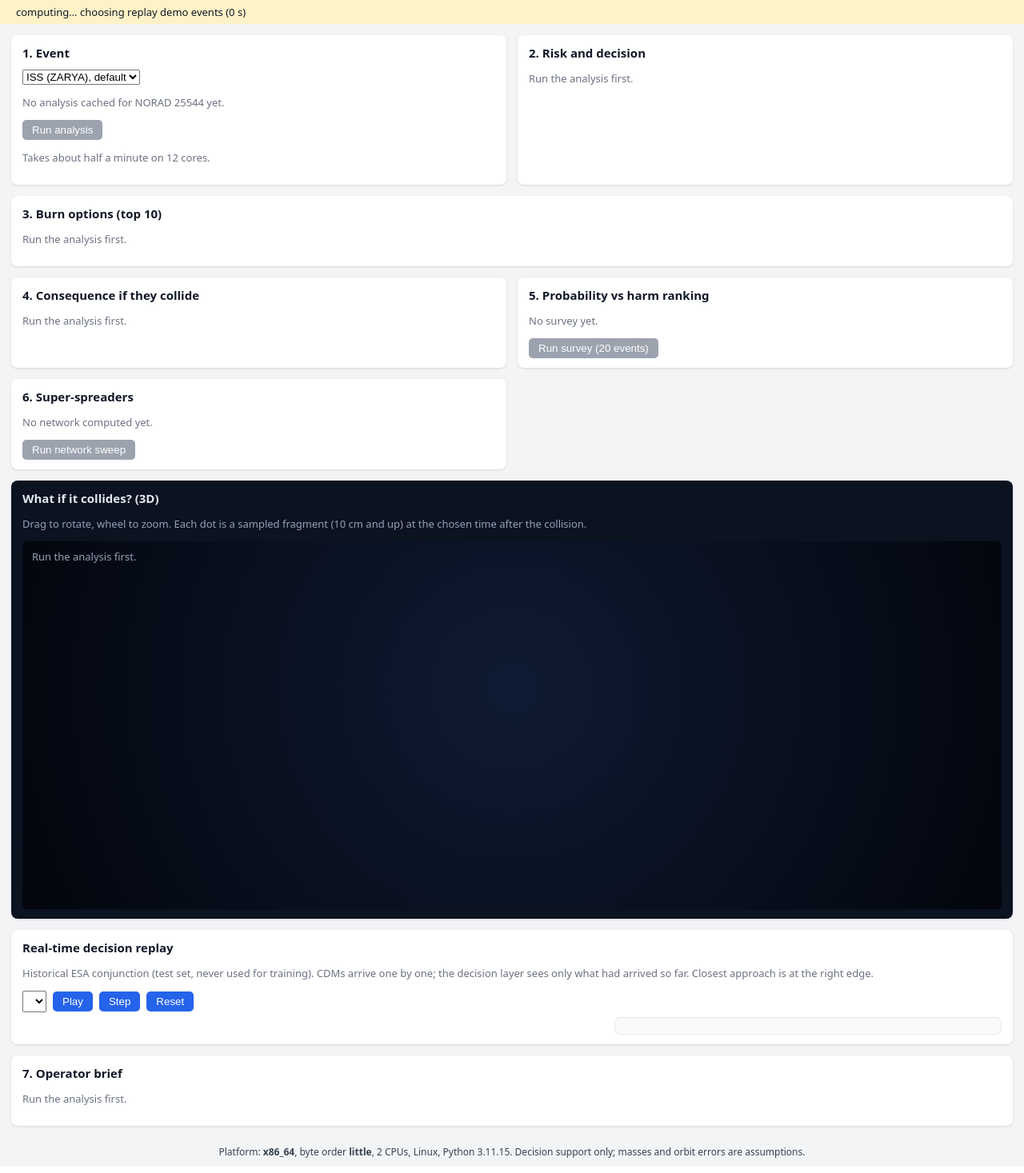
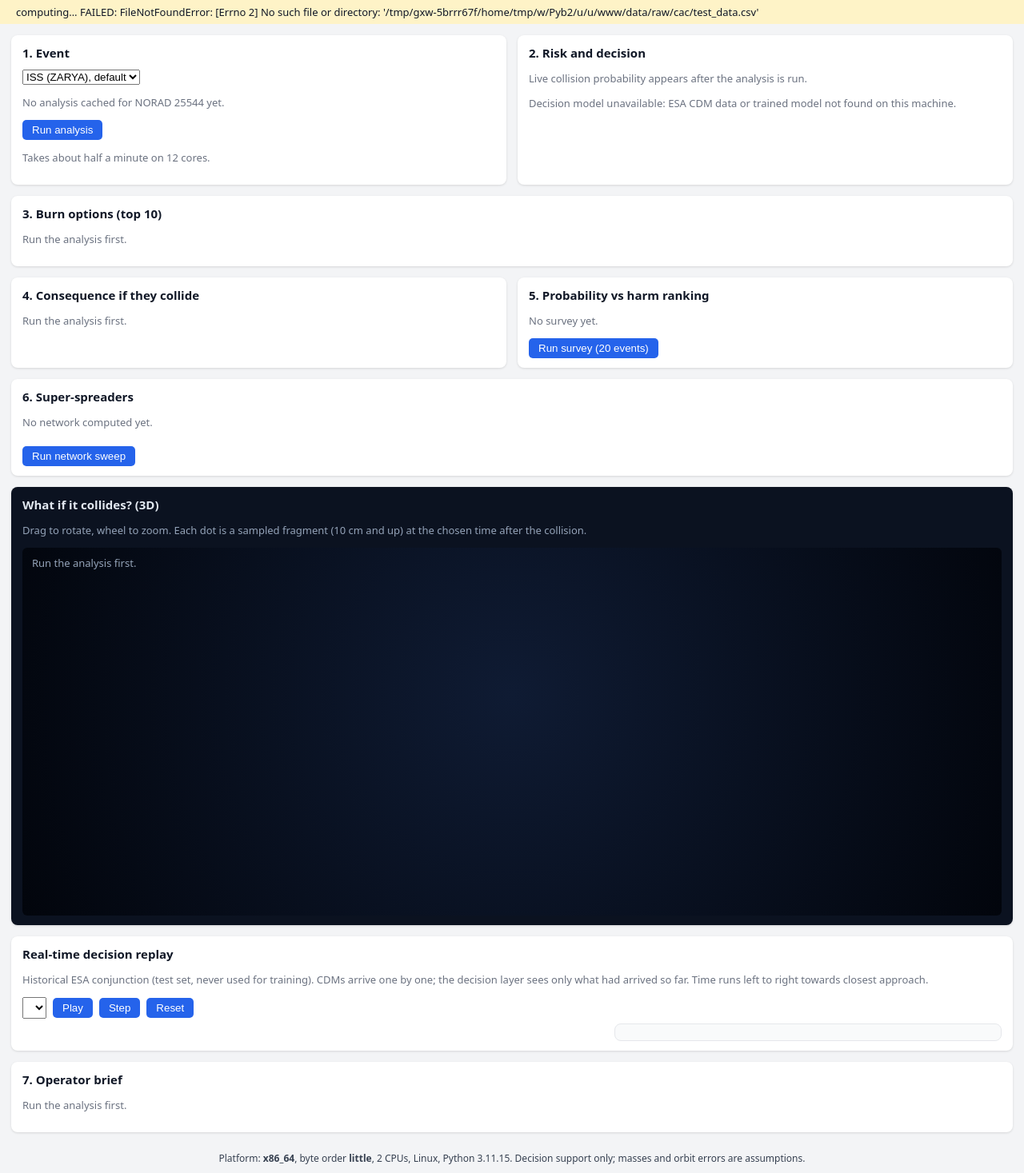
Before and after one commit to ryash072007/Datathon2-OrbitGuard, a Flask app: page / in a window 1280 px wide. Shown: the part 71-1538 px from the top of the page at 80% size. Run offline with Flask 3, Linux system fonts and the light colour scheme; lists and menus that the app fills with data are empty; parts of the project's set-up code (start-up, migrations or seed data) failed here and were passed over.

Commit message:
dashboard polish

```diff
--- a/src/app/app.py
+++ b/src/app/app.py
@@ -15,10 +15,10 @@ import pandas as pd
 from flask import Flask, Response, abort, jsonify, render_template, request
 
 from src.brief.brief import make_brief_from_facts
-from src.brief.facts import collect_facts, latest_file, load_cached_facts, save_facts
+from src.brief.facts import collect_facts, decision_facts, latest_file, load_cached_facts, save_facts
 from src.screen.catalog import data_dir
 
-from .charts import bar_chart, globe_svg, network_svg, slope_chart
+from .charts import bar_chart, globe_svg, markdown_html, network_svg, slope_chart
 from .jobs import Jobs
 
 ISS_NORAD = 25544
@@ -90,6 +90,23 @@ def compute_replay(event_id: int) -> dict:
     return d
 
 
+DEFAULT_DECISION_EVENT = 276  # ESA test event that escalates MONITOR -> ACT in the replay demo
+
+
+def default_decision() -> dict | None:
+    """Decision layer on a default historical ESA event, cached; None if the CDM data or model is missing."""
+    p = out_dir() / f"decision_{DEFAULT_DECISION_EVENT}.json"
+    cached = _read_json(p)
+    if cached is not None:
+        return cached
+    try:
+        d = decision_facts(DEFAULT_DECISION_EVENT)
+    except (FileNotFoundError, ValueError, KeyError):
+        return None
+    _write_json(p, d)
+    return d
+
+
 def create_app() -> Flask:
     app = Flask(__name__)
     jobs = Jobs()
@@ -145,7 +162,8 @@ def create_app() -> Flask:
         return render_template(
             "index.html", events=events, norad=norad, facts=facts, brief=brief, platform=platform_info(),
             burns=((facts or {}).get("burns") or {}).get("top", []),
-            decision=((facts or {}).get("risk") or {}).get("decision"),
+            decision=((facts or {}).get("risk") or {}).get("decision") or default_decision(),
+            brief_html=markdown_html(brief["text"]) if brief else "",
             bars=bar_chart(cons.get("exposed_by_constellation") or {}) if cons else "",
             slope=slope_chart(survey, selected=norad), n_survey=len(survey),
             net=net, net_top=(net or {}).get("nodes", [])[:15],
--- a/src/app/templates/index.html
+++ b/src/app/templates/index.html
@@ -8,8 +8,9 @@
  body{font-family:system-ui,Segoe UI,Arial,sans-serif;margin:0;background:#f3f4f6;color:#111827}
  header{background:#0f172a;color:#fff;padding:12px 20px}
  header h1{margin:0;font-size:20px} header p{margin:2px 0 0;font-size:13px;color:#cbd5e1}
- main{display:grid;grid-template-columns:repeat(auto-fit,minmax(420px,1fr));gap:14px;padding:14px;max-width:1500px;margin:auto}
- section{background:#fff;border-radius:8px;padding:12px 14px;box-shadow:0 1px 3px rgba(0,0,0,.12)}
+ main{display:grid;grid-template-columns:repeat(2,minmax(0,1fr));gap:14px;padding:14px;max-width:1500px;margin:auto;box-sizing:border-box}
+ @media(max-width:900px){main{grid-template-columns:minmax(0,1fr)}}
+ section{min-width:0;overflow:hidden;background:#fff;border-radius:8px;padding:12px 14px;box-shadow:0 1px 3px rgba(0,0,0,.12)}
  section.wide{grid-column:1/-1}
  h2{font-size:15px;margin:0 0 8px} table{border-collapse:collapse;width:100%;font-size:13px}
  th,td{padding:3px 6px;border-bottom:1px solid #e5e7eb;text-align:left} th{background:#f9fafb}
@@ -31,10 +32,19 @@
  .ctl{margin:6px 0} .ctl button{margin-right:6px;background:#1e293b;color:#e2e8f0;border:1px solid #334155}
  .ctl button.on{background:#2563eb;border-color:#2563eb} .ctl label{margin-left:10px;font-size:13px}
  .ctl2{display:flex;gap:8px;align-items:center;flex-wrap:wrap;margin:6px 0} .ctl2 select{padding:4px}
- .rp-grid{display:grid;grid-template-columns:minmax(300px,3fr) minmax(260px,2fr);gap:14px;align-items:start}
+ .rp-grid{display:grid;grid-template-columns:minmax(0,3fr) minmax(0,2fr);gap:14px;align-items:start}
  .card{border:1px solid #e5e7eb;border-radius:8px;padding:10px 12px;font-size:13px;background:#f9fafb}
  .card .big{font-size:20px;font-weight:700} .card ul{margin:6px 0 0 16px;padding:0}
  .card.final{border-color:#111827;background:#f3f4f6}
+ .badge.xl{font-size:22px;font-weight:700;padding:6px 18px;border-radius:8px;letter-spacing:1px}
+ .kv{display:grid;grid-template-columns:repeat(3,1fr);gap:8px;margin:10px 0}
+ .kv div{background:#f9fafb;border:1px solid #e5e7eb;border-radius:6px;padding:6px 8px;font-size:12px;color:#6b7280}
+ .kv b{display:block;font-size:17px;color:#111827}
+ .net-grid{display:grid;grid-template-columns:minmax(0,2fr) minmax(0,3fr);gap:14px;align-items:start}
+ .brief-body h2{font-size:15px;margin:12px 0 4px;color:#0f172a;border-bottom:1px solid #e5e7eb;padding-bottom:2px}
+ .brief-body h2:first-child{margin-top:0}
+ .brief-body p,.brief-body li{font-size:14px;line-height:1.5;margin:4px 0}
+ .brief-body ul,.brief-body ol{margin:4px 0 4px 20px;padding:0}
  .tag{font-size:11px;padding:1px 5px;border-radius:4px;background:#e5e7eb;margin-left:3px}
 </style>
 </head>
@@ -67,16 +77,21 @@
 
 <section id="risk">
  <h2>2. Risk and decision</h2>
- {% if facts %}
-  <p>Live collision probability (public TLEs, assumed error): <b>{{ '%.1e'|format(facts.risk.live_pc) }}</b></p>
-  {% if decision and decision.action %}
-   <p>Decision layer on a <span class="tag">historical CDM example</span> (ESA event {{ decision.cdm_event_id }};
-   live TLE events have no CDMs):</p>
-   <p><span class="badge {{ decision.action|lower }}">{{ decision.action }}</span>
-   predicted log10 Pc {{ '%.2f'|format(decision.predicted_risk_log10_pc) }}, P(high) {{ '%.2f'|format(decision.p_high) }}</p>
-   <ul>{% for r in decision.reasons %}<li class="muted">{{ r }}</li>{% endfor %}</ul>
-  {% else %}<p class="muted">No historical decision example in this analysis.</p>{% endif %}
- {% else %}<p class="muted">Run the analysis first.</p>{% endif %}
+ {% if facts %}<p>Live collision probability (public TLEs, assumed error): <b>{{ '%.1e'|format(facts.risk.live_pc) }}</b></p>
+ {% else %}<p class="muted">Live collision probability appears after the analysis is run.</p>{% endif %}
+ {% if decision and decision.action %}
+  <p class="muted" style="margin:8px 0 6px"><span class="tag">Historical ESA warning example (live TLE events have no CDMs)</span>
+  event {{ decision.cdm_event_id }}</p>
+  <div><span class="badge xl {{ decision.action|lower }}">{{ decision.action }}</span>
+   <span class="muted">&nbsp;recommended action (Act / Wait / Monitor)</span></div>
+  <div class="kv">
+   <div>P(high risk)<b>{{ '%.0f'|format(100 * decision.p_high) }}%</b></div>
+   <div>Latest CDM log10 Pc<b>{{ '%.2f'|format(decision.latest_risk_log10_pc) }}</b></div>
+   <div>Predicted log10 Pc<b>{{ '%.2f'|format(decision.predicted_risk_log10_pc) }}</b></div>
+  </div>
+  <p class="muted" style="margin:0 0 4px">80% interval: {{ '%.1f'|format(decision.interval_log10_pc[0]) }} to {{ '%.1f'|format(decision.interval_log10_pc[1]) }} (log10 Pc). Reasons:</p>
+  <ul style="margin:0 0 0 18px;padding:0">{% for r in decision.reasons %}<li class="muted">{{ r }}</li>{% endfor %}</ul>
+ {% else %}<p class="muted">Decision model unavailable: ESA CDM data or trained model not found on this machine.</p>{% endif %}
 </section>
 
 <section id="burns" class="wide">
@@ -119,17 +134,19 @@
  <button class="run" data-url="/api/run/survey">Run survey (20 events)</button>
 </section>
 
-<section id="network">
+<section id="network" class="wide">
  <h2>6. Super-spreaders</h2>
  {% if net %}
   <p class="muted">{{ net.summary.n_objects }} objects, {{ net.summary.n_edges }} close-approach pairs within {{ net.params.r_km }} km over
   {{ net.params.hours }} h; {{ net.summary.n_components }} components (largest {{ net.summary.largest_component }}).
-  Sweep {{ '%.1f'|format(net.timings.sweep_wall_s) }} s on {{ net.timings.workers|int }} workers.</p>
+  Sweep {{ '%.1f'|format(net.timings.sweep_wall_s) }} s on {{ net.timings.workers|int }} workers. Plot: top 60 by score, lines = close approaches.</p>
+  <div class="net-grid">
   <table><tr><th>#</th><th>Name</th><th>Type</th><th>Degree</th><th>Score</th></tr>
   {% for n in net_top %}<tr><td>{{ n.rank }}</td><td>{{ n.name }}</td><td>{{ n.type }}</td><td>{{ n.degree }}</td><td>{{ '%.3f'|format(n.score) }}</td></tr>{% endfor %}</table>
-  {{ net_svg|safe }}
+  <div>{{ net_svg|safe }}</div>
+  </div>
  {% else %}<p class="muted">No network computed yet.</p>{% endif %}
- <button class="run" data-url="/api/run/network">{{ 'Re-run network sweep' if net else 'Run network sweep' }}</button>
+ <button class="run" data-url="/api/run/network" style="margin-top:8px">{{ 'Re-run network sweep' if net else 'Run network sweep' }}</button>
 </section>
 
 <section id="globe" class="wide dark">
@@ -152,7 +169,7 @@
 <section id="replay" class="wide">
  <h2>Real-time decision replay</h2>
  <p class="muted">Historical ESA conjunction (test set, never used for training). CDMs arrive one by one; the decision layer
- sees only what had arrived so far. Closest approach is at the right edge.</p>
+ sees only what had arrived so far. Time runs left to right towards closest approach.</p>
  <div class="ctl2">
   <select id="rp-event"></select>
   <button id="rp-play">Play</button><button id="rp-step">Step</button><button id="rp-reset">Reset</button>
@@ -166,7 +183,7 @@
   {% if brief %}<span class="badge">{{ brief.backend_used }}</span>
   <span class="badge {{ 'good' if brief.grounded else 'bad' }}">{{ 'grounded' if brief.grounded else 'NOT grounded' }}</span>{% endif %}</h2>
  {% if brief %}
-  <pre class="brief">{{ brief.text }}</pre>
+  <div class="brief-body">{{ brief_html|safe }}</div>
   {% if brief.issues %}<p class="muted">Guard notes: {{ brief.issues|join('; ') }}</p>{% endif %}
  {% else %}<p class="muted">{{ 'Run the analysis first.' if not facts else 'Brief not generated yet.' }}</p>{% endif %}
  {% if facts %}<button id="regen">Generate brief ({{ llm_backend }})</button>{% endif %}
@@ -334,42 +351,54 @@ async function getJsonWhenReady(url, tries = 90) {
   const sel = document.getElementById('rp-event'), chart = document.getElementById('rp-chart'), card = document.getElementById('rp-card');
   const COL = {MONITOR: '#2563eb', WAIT: '#d97706', ACT: '#dc2626'};
   let steps = [], fin = null, idx = 0, timer = null;
-  const ymin = -12, ymax = -3;
+  const ymin = -14, ymax = -3, YB = -15.2;          // YB = bottom of the "approximately zero" band
+  const fmt = r => r <= ymin ? '≤ −14 (≈ 0)' : r.toFixed(2);
   function draw() {
     if (!steps.length) return;
-    const W = 560, H = 270, L = 44, Rr = 14, T = 14, B = 66, pw = W - L - Rr, ph = H - T - B;
-    const t0 = steps[0].time_to_tca_days;
-    const X = t => L + pw * (t0 - t) / Math.max(t0, 1e-6);          // right edge = closest approach (t = 0)
-    const Y = r => T + ph * (ymax - Math.max(ymin, Math.min(ymax, r))) / (ymax - ymin);
+    const W = 760, H = 360, L = 52, Rr = 20, T = 14, B = 92, pw = W - L - Rr, ph = H - T - B;
+    const t0 = Math.ceil(steps[0].time_to_tca_days);
+    const X = t => L + pw * (t0 - t) / t0;                           // right edge = closest approach (t = 0)
+    const Y = r => r <= ymin ? T + ph * (ymax - (ymin - 0.6)) / (ymax - YB) : T + ph * (ymax - r) / (ymax - YB);
+    const clamped = r => r <= ymin;
+    const COLR = i => COL[steps[i].action];
     let s = '<svg viewBox="0 0 ' + W + ' ' + H + '" width="100%" role="img" aria-label="risk over time">';
-    for (let v = -12; v <= -3; v += 3) s += '<line x1="' + L + '" x2="' + (W - Rr) + '" y1="' + Y(v) + '" y2="' + Y(v) + '" stroke="#e5e7eb"/><text x="' + (L - 4) + '" y="' + (Y(v) + 4) + '" font-size="10" text-anchor="end">' + v + '</text>';
-    s += '<text x="12" y="' + (T + ph / 2) + '" font-size="10" transform="rotate(-90 12 ' + (T + ph / 2) + ')" text-anchor="middle">log10 Pc (latest CDM)</text>';
+    s += '<rect x="' + L + '" y="' + Y(ymin) + '" width="' + pw + '" height="' + (T + ph - Y(ymin)) + '" fill="#f3f4f6"/>';
+    s += '<text x="' + (W - Rr - 6) + '" y="' + (T + ph - 5) + '" text-anchor="end" font-size="10" fill="#6b7280">≤ −14 (≈ zero): hollow markers are clamped to this band</text>';
+    for (let v = -4; v >= ymin; v -= 2) s += '<line x1="' + L + '" x2="' + (W - Rr) + '" y1="' + Y(v) + '" y2="' + Y(v) + '" stroke="#e5e7eb"/><text x="' + (L - 5) + '" y="' + (Y(v) + 4) + '" font-size="10" text-anchor="end">' + v + '</text>';
+    s += '<rect x="' + L + '" y="' + T + '" width="' + pw + '" height="' + ph + '" fill="none" stroke="#9ca3af"/>';
+    s += '<text x="12" y="' + (T + ph / 2) + '" font-size="11" transform="rotate(-90 12 ' + (T + ph / 2) + ')" text-anchor="middle">log10 Pc (latest CDM)</text>';
+    const dstep = t0 > 8 ? 2 : 1;
+    for (let d = t0; d >= 0; d -= dstep) s += '<line x1="' + X(d) + '" x2="' + X(d) + '" y1="' + T + '" y2="' + (T + ph) + '" stroke="#f1f5f9"/><text x="' + X(d) + '" y="' + (T + ph + 14) + '" font-size="10" text-anchor="middle">' + (d === 0 ? 'TCA' : d + ' d') + '</text>';
+    s += '<text x="' + (L + pw / 2) + '" y="' + (T + ph + 28) + '" font-size="11" text-anchor="middle">time to closest approach (days, decreasing to the right)</text>';
     s += '<line x1="' + L + '" x2="' + (W - Rr) + '" y1="' + Y(-6) + '" y2="' + Y(-6) + '" stroke="#dc2626" stroke-dasharray="5 4"/><text x="' + (L + 4) + '" y="' + (Y(-6) - 4) + '" font-size="10" fill="#dc2626">-6 threshold</text>';
-    const by = T + ph + 22;
-    for (let i = 0; i <= idx; i++) {
+    const by = T + ph + 38;
+    for (let i = 0; i < steps.length; i++) {
       const xa = X(steps[i].time_to_tca_days), xb = i < steps.length - 1 ? X(steps[i + 1].time_to_tca_days) : W - Rr;
-      const xe = i < idx ? xb : xa + 6;
-      s += '<rect x="' + xa + '" y="' + by + '" width="' + Math.max(xe - xa, 3) + '" height="16" fill="' + COL[steps[i].action] + '" opacity="0.9"><title>' + steps[i].action + '</title></rect>';
+      s += '<rect x="' + xa + '" y="' + by + '" width="' + Math.max(xb - xa, 3) + '" height="14" fill="' + COLR(i) + '" opacity="' + (i <= idx ? 0.9 : 0.18) + '"><title>' + steps[i].action + '</title></rect>';
     }
-    s += '<text x="' + L + '" y="' + (by + 30) + '" font-size="10" fill="#374151">decision band: MONITOR (blue) / WAIT (amber) / ACT (red) per CDM</text>';
-    s += '<text x="' + L + '" y="' + (H - 4) + '" font-size="10">' + t0.toFixed(1) + ' d before closest approach</text><text x="' + (W - Rr) + '" y="' + (H - 4) + '" font-size="10" text-anchor="end">closest approach</text>';
-    let path = '';
-    for (let i = 0; i <= idx; i++) path += (i ? 'L' : 'M') + X(steps[i].time_to_tca_days).toFixed(1) + ',' + Y(steps[i].latest_risk).toFixed(1);
-    s += '<path d="' + path + '" fill="none" stroke="#111827" stroke-width="1.6"/>';
-    for (let i = 0; i <= idx; i++) s += '<circle cx="' + X(steps[i].time_to_tca_days) + '" cy="' + Y(steps[i].latest_risk) + '" r="' + (i === idx ? 5 : 3) + '" fill="' + COL[steps[i].action] + '" stroke="#fff"/>';
-    const done = idx === steps.length - 1;
-    if (fin && done) {
-      const fx = W - Rr - 8, fy = Y(fin.true_final_risk);
-      s += '<path d="M' + fx + ',' + (fy - 8) + 'L' + (fx + 7) + ',' + fy + 'L' + fx + ',' + (fy + 8) + 'L' + (fx - 7) + ',' + fy + 'Z" fill="' + (fin.true_high ? '#dc2626' : '#16a34a') + '" stroke="#111827" stroke-width="1.5"><title>actual final risk ' + fin.true_final_risk.toFixed(2) + '</title></path>';
-      s += '<text x="' + (fx - 10) + '" y="' + (fy - 10) + '" font-size="10" text-anchor="end" font-weight="bold">what actually happened: ' + (fin.true_final_risk < ymin ? '< ' + ymin : fin.true_final_risk.toFixed(2)) + '</text>';
+    s += '<text x="' + L + '" y="' + (by + 28) + '" font-size="10" fill="#374151">decision band per CDM: MONITOR (blue) / WAIT (amber) / ACT (red); faint = not yet arrived</text>';
+    const P = n => { let p = ''; for (let i = 0; i <= n; i++) p += (i ? 'L' : 'M') + X(steps[i].time_to_tca_days).toFixed(1) + ',' + Y(steps[i].latest_risk).toFixed(1); return p; };
+    s += '<path d="' + P(steps.length - 1) + '" fill="none" stroke="#111827" stroke-width="1.4" opacity="0.18"/>';
+    s += '<path d="' + P(idx) + '" fill="none" stroke="#111827" stroke-width="1.8"/>';
+    const mk = (i, r, on) => {
+      const c = COLR(i), x = X(steps[i].time_to_tca_days), y = Y(steps[i].latest_risk), hol = clamped(steps[i].latest_risk);
+      return '<circle cx="' + x + '" cy="' + y + '" r="' + r + '" fill="' + (hol ? '#fff' : c) + '" stroke="' + (hol ? c : '#fff') + '" stroke-width="' + (hol ? 2 : 1) + '" opacity="' + (on ? 1 : 0.28) + '"><title>' + steps[i].time_to_tca_days.toFixed(1) + ' d: ' + fmt(steps[i].latest_risk) + '</title></circle>';
+    };
+    for (let i = 0; i < steps.length; i++) if (i > idx) s += mk(i, 3.5, false);
+    for (let i = 0; i <= idx; i++) s += mk(i, i === idx ? 6 : 4, true);
+    if (fin) {
+      const fx = X(0) - 9, fy = Y(fin.true_final_risk), col = fin.true_high ? '#dc2626' : '#16a34a', hol = clamped(fin.true_final_risk);
+      s += '<path d="M' + fx + ',' + (fy - 9) + 'L' + (fx + 8) + ',' + fy + 'L' + fx + ',' + (fy + 9) + 'L' + (fx - 8) + ',' + fy + 'Z" fill="' + (hol ? '#fff' : col) + '" stroke="#111827" stroke-width="1.8"><title>actual final risk ' + fmt(fin.true_final_risk) + '</title></path>';
+      s += '<text x="' + (fx - 13) + '" y="' + (fy + (fy < T + 30 ? 16 : -10)) + '" font-size="11" text-anchor="end" font-weight="bold">what actually happened: ' + fmt(fin.true_final_risk) + '</text>';
     }
     chart.innerHTML = s + '</svg>';
-    const d = steps[idx];
-    let h = '<div><span class="badge" style="background:' + COL[d.action] + '">' + d.action + '</span> <span class="big">' + d.time_to_tca_days.toFixed(1) + ' d to closest approach</span></div>' +
-      '<p style="margin:6px 0">CDM ' + d.n_cdms + ' of ' + steps.length + '. Latest risk <b>' + d.latest_risk.toFixed(2) + '</b>, predicted <b>' + d.predicted_risk.toFixed(2) + '</b> (80% interval ' + d.interval[0].toFixed(1) + ' to ' + d.interval[1].toFixed(1) + '), P(high) <b>' + d.p_high.toFixed(2) + '</b></p><ul>' +
+    const d = steps[idx], done = idx === steps.length - 1;
+    let h = '<div><span class="badge xl" style="background:' + COL[d.action] + '">' + d.action + '</span> <span class="big">' + d.time_to_tca_days.toFixed(1) + ' d to closest approach</span></div>' +
+      '<p style="margin:6px 0">CDM ' + d.n_cdms + ' of ' + steps.length + '. Latest risk <b>' + fmt(d.latest_risk) + '</b>, predicted <b>' + fmt(d.predicted_risk) + '</b> (80% interval ' + d.interval[0].toFixed(1) + ' to ' + d.interval[1].toFixed(1) + '), P(high) <b>' + d.p_high.toFixed(2) + '</b></p><ul>' +
       d.reasons.map(r => '<li class="muted">' + esc(r) + '</li>').join('') + '</ul>';
-    if (fin && done) h += '<hr><div class="big">Actual outcome: ' + (fin.true_high ? 'HIGH risk (' : 'low risk (') + fin.true_final_risk.toFixed(2) + ')</div><p class="muted">Final decision was ' + d.action + ': ' +
+    if (fin && done) h += '<hr><div class="big">Actual outcome: ' + (fin.true_high ? 'HIGH risk (' : 'low risk (') + fmt(fin.true_final_risk) + ')</div><p class="muted">Final decision was ' + d.action + ': ' +
       (fin.true_high ? (d.action === 'ACT' ? 'correctly flagged.' : 'a MISS, the model did not recommend action.') : (d.action === 'ACT' ? 'a false alarm.' : 'correctly dismissed.')) + '</p>';
+    else if (fin) h += '<p class="muted">Press Play to step through the CDMs; the actual outcome is marked at the right edge of the chart.</p>';
     card.className = 'card' + (fin && done ? ' final' : ''); card.innerHTML = h;
     document.getElementById('rp-play').textContent = timer ? 'Pause' : (done ? 'Replay' : 'Play');
   }
```
Also changed, not shown: src/app/charts.py (+144 -26 lines), tests/test_app.py (+21 -0 lines).
